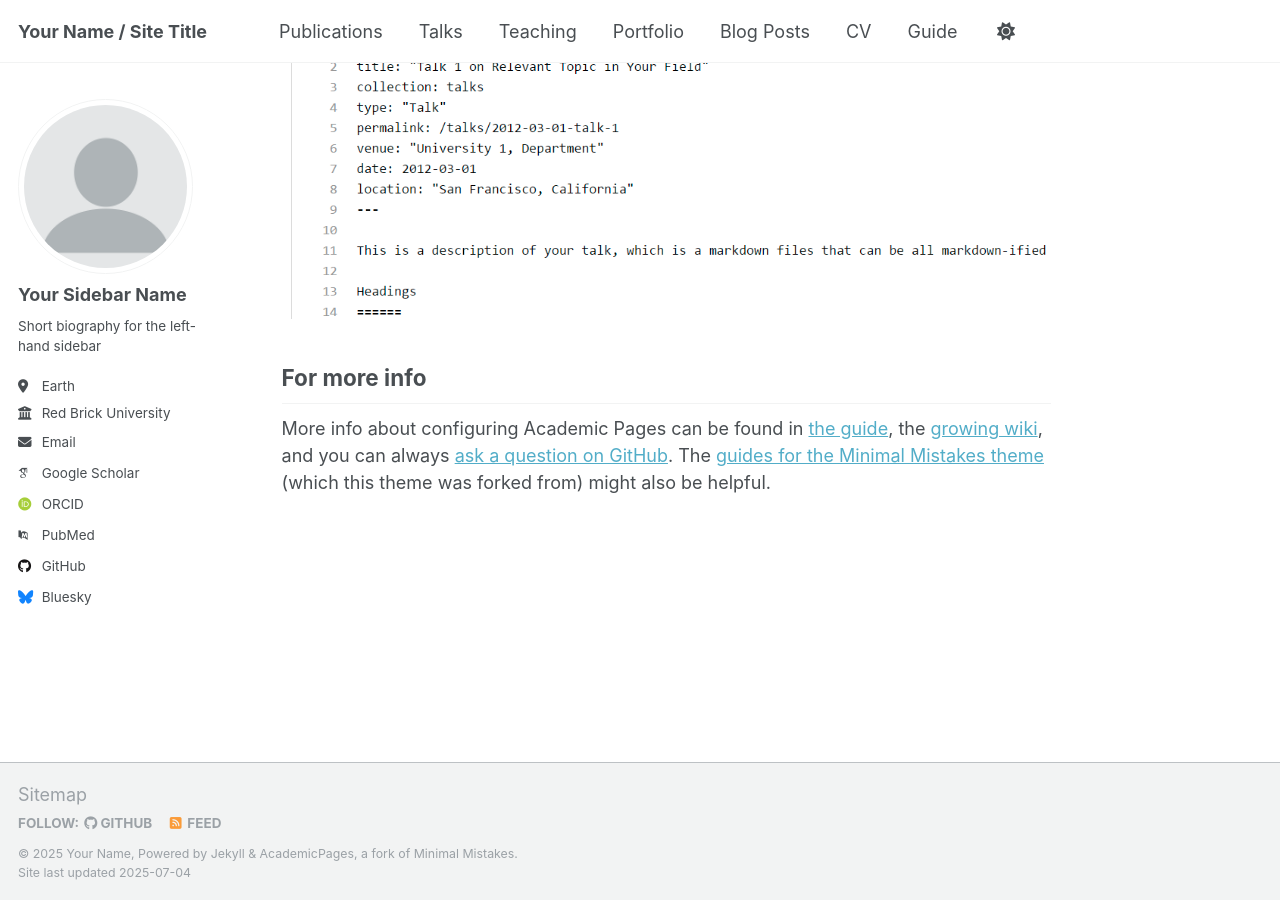
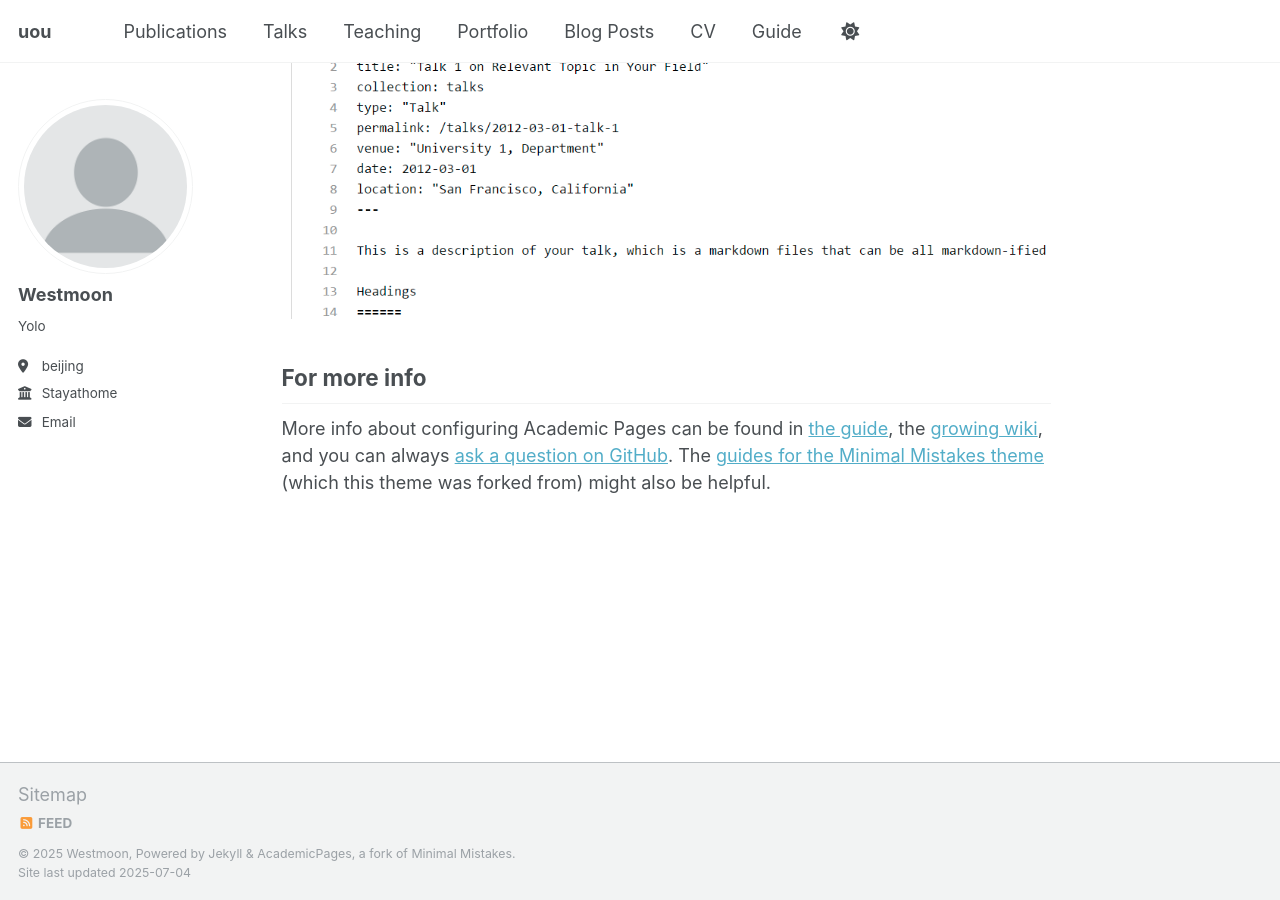
Before and after one commit to Wwestmoon/Wwestmoon.github.io, a Jekyll site: the page built from _pages/about.md, in a window 1280 px wide and 900 px high, scrolled down 2880 px. Built offline with Jekyll 4.4.1, drawn with Linux system fonts in a browser that asks for light colours; some web fonts are replaced; a script that is not in the unit is left out.

Commit message:
Update _config.yml

```diff
--- a/_config.yml
+++ b/_config.yml
@@ -7,12 +7,12 @@
 # server process.
 
 # Basic Site Settings
-locale                   : "en-US"
+locale                   : "Beijing"
 site_theme               : "default"
-title                    : "Your Name / Site Title"
+title                    : "uou"
 title_separator          : "-"
-name                     : &name "Your Name"
-description              : &description "personal description"
+name                     : &name "Westmoon"
+description              : &description "Yolo"
 url                      : https://academicpages.github.io # the base hostname & protocol for your site e.g. "https://[your GitHub username].github.io" or if you already have some other page hosted on Github then use "https://[your GitHub username].github.io/[Your Repo Name]"
 baseurl                  : "" # the subpath of your site, e.g. "/blog"
 repository               : "academicpages/academicpages.github.io"
@@ -23,22 +23,22 @@ repository               : "academicpages/academicpages.github.io"
 author:
   # Biographic information
   avatar           : "profile.png"
-  name             : "Your Sidebar Name"
+  name             : "Westmoon"
   pronouns         : # example: "she/her"
-  bio              : "Short biography for the left-hand sidebar"
-  location         : "Earth"
-  employer         : "Red Brick University"
+  bio              : "Yolo"
+  location         : "beijing"
+  employer         : "Stayathome"
   uri              : # URL
-  email            : "none@example.org"
+  email            : "wangxiyue@nudt.edu.cn"
 
   # Academic websites
   academia         : # URL
   arxiv            : # URL - Update with the correct link to your profile
-  googlescholar    : "https://scholar.google.com/citations?user=PS_CX0AAAAAJ"
+  googlescholar    : # "https://scholar.google.com/citations?user=PS_CX0AAAAAJ"
   impactstory      : # URL
-  orcid            : "http://orcid.org/yourorcidurl"
+  orcid            : # "http://orcid.org/yourorcidurl"
   semantic         : # URL
-  pubmed           : "https://www.ncbi.nlm.nih.gov/pubmed/?term=john+snow"
+  pubmed           : # "https://www.ncbi.nlm.nih.gov/pubmed/?term=john+snow"
   researchgate     : # URL
   scopus           : # URL
 
@@ -46,13 +46,13 @@ author:
   bitbucket        : # Username - Update with your username on the site
   codepen          : # Username
   dribbble         : # Username
-  github           : "academicpages"
+  github           : # "academicpages"
   kaggle           : # Username
   stackoverflow    : # User number or user number and name (i.e., use "1" or "1/jeff-atwood")
 
   # Social media
   artstation       : # Username
-  bluesky          : "bsky.app" # Replace this with you Bluesky username
+  bluesky          : # "bsky.app" # Replace this with you Bluesky username
   facebook         : # Username
   flickr           : # Username
   foursquare       : # Username
```
